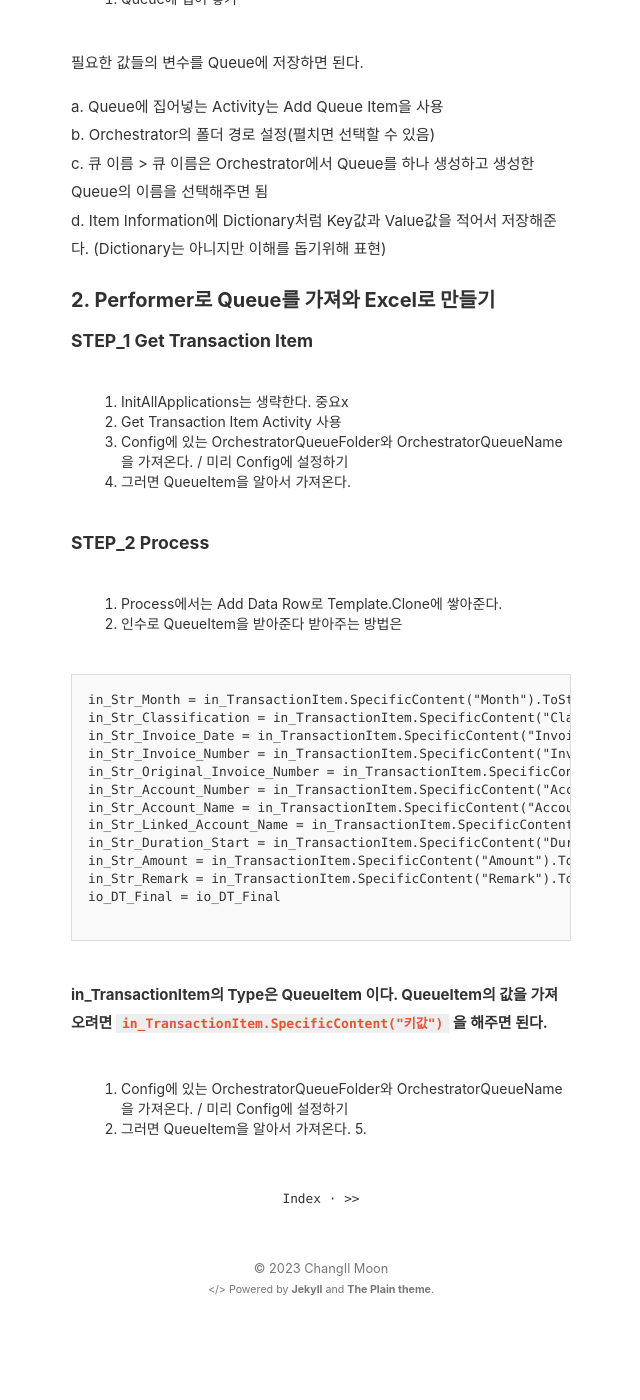
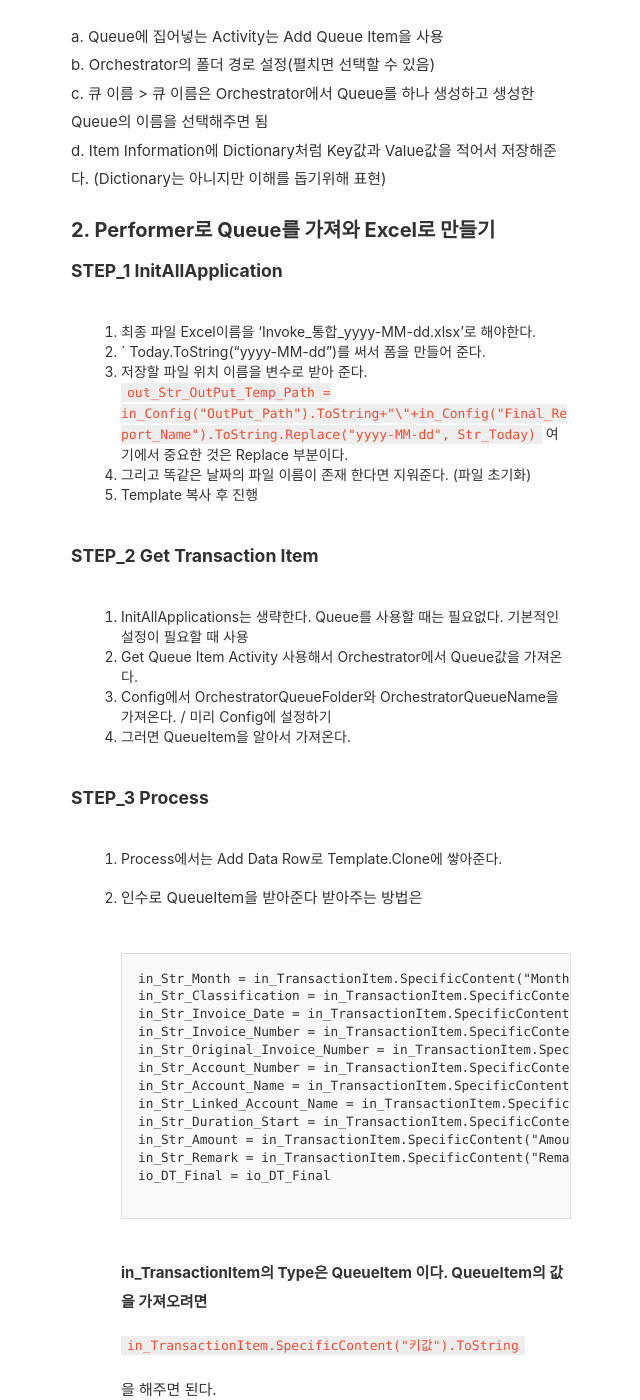
Before and after one commit to ruga9494/ruga9494.github.io, a Jekyll site: the page built from _posts/2023-02-03-UIPath_PDF_DispatcherAndPerformer.md, in a window 1280 px wide and 1400 px high, scrolled down 3803 px. Shown: the whole window, without its empty margins (319-959 px from the left). Built offline with Jekyll 4.4.1, drawn with Linux system fonts in a browser that asks for light colours; before the commit the page ends 5138 px from its top, so only the background shows below that; some of the changed text lies outside the part shown.

Commit message:
230206.v1

````diff
--- a/_posts/2023-02-03-UIPath_PDF_DispatcherAndPerformer.md
+++ b/_posts/2023-02-03-UIPath_PDF_DispatcherAndPerformer.md
@@ -106,14 +106,13 @@ out_Str_Classification = "Credit Memo"
 
 ```
 
-<b>
 
-나머지도 이런식으로 찾아야한다. <br>
+<b> 나머지도 이런식으로 찾아야한다. 이것이 핵심</b> <br>
 
    1. 변수에 null값이 존재하면 안되므로 ""을 사용하여 빈값을 꼭채워넣어야한다.<br>
    2. 각 PDF에 비슷한 특징이 있으면 이중 if문을 사용해야한다.<br>
 
-</b>
+
 
 
 8. Queue에 집어 넣기
@@ -127,39 +126,56 @@ out_Str_Classification = "Credit Memo"
 
 ### 2. Performer로 Queue를 가져와 Excel로 만들기
 
-##### STEP_1 Get Transaction Item
+##### STEP_1 InitAllApplication
+1. 최종 파일 Excel이름을 'Invoke_통합_yyyy-MM-dd.xlsx'로 해야한다. <br>
+2. ` Today.ToString("yyyy-MM-dd")를 써서 폼을 만들어 준다. <br>
+3. 저장할 파일 위치 이름을 변수로 받아 준다. <br>
+   ``` out_Str_OutPut_Temp_Path = in_Config("OutPut_Path").ToString+"\"+in_Config("Final_Report_Name").ToString.Replace("yyyy-MM-dd", Str_Today) ```
+   여기에서 중요한 것은 Replace 부분이다.
+4. 그리고 똑같은 날짜의 파일 이름이 존재 한다면 지워준다. (파일 초기화)
+5. Template 복사 후 진행
 
-1. InitAllApplications는 생략한다. 중요x <br>
-2. Get Transaction Item Activity 사용 <br>
-3. Config에 있는 OrchestratorQueueFolder와 OrchestratorQueueName을 가져온다. / 미리 Config에 설정하기 <br>
+##### STEP_2 Get Transaction Item
+
+1. InitAllApplications는 생략한다. Queue를 사용할 때는 필요없다. 기본적인 설정이 필요할 때 사용 <br>
+2. Get Queue Item Activity 사용해서 Orchestrator에서 Queue값을 가져온다. <br>
+3. Config에서 OrchestratorQueueFolder와 OrchestratorQueueName을 가져온다. / 미리 Config에 설정하기 <br>
 4. 그러면 QueueItem을 알아서 가져온다. <br>
 
-##### STEP_2 Process
+##### STEP_3 Process
 
 1. Process에서는 Add Data Row로 Template.Clone에 쌓아준다. <br>
 2. 인수로 QueueItem을 받아준다 받아주는 방법은 <br>
 
-```
-in_Str_Month = in_TransactionItem.SpecificContent("Month").ToString
-in_Str_Classification = in_TransactionItem.SpecificContent("Classification").ToString
-in_Str_Invoice_Date = in_TransactionItem.SpecificContent("Invoice_Date").ToString
-in_Str_Invoice_Number = in_TransactionItem.SpecificContent("Invoice_Number").ToString
-in_Str_Original_Invoice_Number = in_TransactionItem.SpecificContent("Original_Invoice_Number").ToString
-in_Str_Account_Number = in_TransactionItem.SpecificContent("Account_Number").ToString
-in_Str_Account_Name = in_TransactionItem.SpecificContent("Account_Name").ToString
-in_Str_Linked_Account_Name = in_TransactionItem.SpecificContent("Linked_Account_Name").ToString
-in_Str_Duration_Start = in_TransactionItem.SpecificContent("Duration_Start").ToString
-in_Str_Amount = in_TransactionItem.SpecificContent("Amount").ToString
-in_Str_Remark = in_TransactionItem.SpecificContent("Remark").ToString
-io_DT_Final = io_DT_Final
+   ```
+   in_Str_Month = in_TransactionItem.SpecificContent("Month").ToString
+   in_Str_Classification = in_TransactionItem.SpecificContent("Classification").ToString
+   in_Str_Invoice_Date = in_TransactionItem.SpecificContent("Invoice_Date").ToString
+   in_Str_Invoice_Number = in_TransactionItem.SpecificContent("Invoice_Number").ToString
+   in_Str_Original_Invoice_Number = in_TransactionItem.SpecificContent("Original_Invoice_Number").ToString
+   in_Str_Account_Number = in_TransactionItem.SpecificContent("Account_Number").ToString
+   in_Str_Account_Name = in_TransactionItem.SpecificContent("Account_Name").ToString
+   in_Str_Linked_Account_Name = in_TransactionItem.SpecificContent("Linked_Account_Name").ToString
+   in_Str_Duration_Start = in_TransactionItem.SpecificContent("Duration_Start").ToString
+   in_Str_Amount = in_TransactionItem.SpecificContent("Amount").ToString
+   in_Str_Remark = in_TransactionItem.SpecificContent("Remark").ToString
+   io_DT_Final = io_DT_Final
 
-```
+   ```
 
-<b>
-in_TransactionItem의 Type은 QueueItem 이다. QueueItem의 값을 가져오려면
-``` in_TransactionItem.SpecificContent("키값") ```
-을 해주면 된다.
+   <b>
+   in_TransactionItem의 Type은 QueueItem 이다. QueueItem의 값을 가져오려면
+
+   ``` in_TransactionItem.SpecificContent("키값").ToString ```
+
+   을 해주면 된다.
 
 3. Config에 있는 OrchestratorQueueFolder와 OrchestratorQueueName을 가져온다. / 미리 Config에 설정하기
 4. 그러면 QueueItem을 알아서 가져온다.
-5.
+5. 클론 DataTable인 io_DT_Final에 위에 변수 지정한 것을 배열로 넣어 준다.
+   ``` {in_Str_Month, in_Str_Classification, in_Str_Invoice_Date, in_Str_Invoice_Number, in_Str_Original_Invoice_Number, in_Str_Account_Number, in_Str_Account_Name, in_Str_Linked_Account_Name, in_Str_Duration_Start, in_Str_Amount, in_Str_Remark} ```
+
+##### STEP_4 CloseAllapplications
+
+1. io_DT_Final에 쌓인 DataTable을 Excel에 작성한다.
+2. 끝
````
